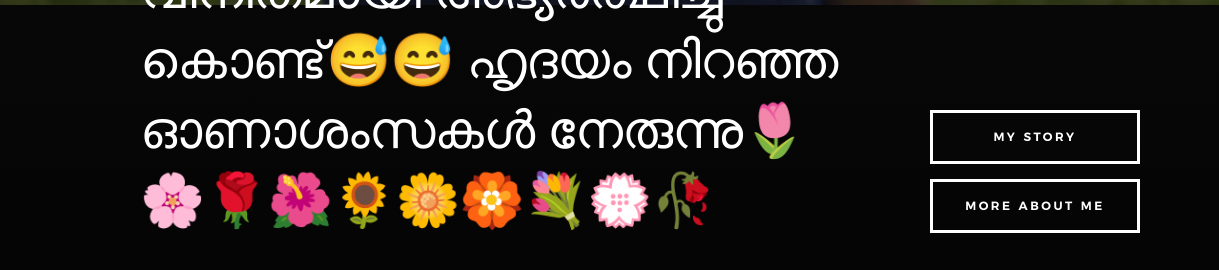
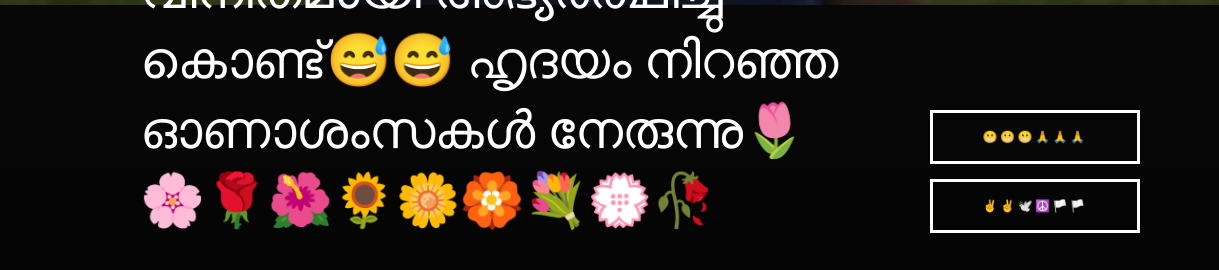
Before and after one commit to subinsunilkumar/test, a plain HTML site: page index.html in a window 1280 px wide. Shown: the part 905-1175 px from the top of the page, 0-1219 px from the left. Drawn offline with Linux system fonts and the light colour scheme.

Commit message:
Update index.html

```diff
--- a/index.html
+++ b/index.html
@@ -73,15 +73,15 @@
 
                 <h1>
                    ഓണാശംസകൾ ജുബീ 🏵️🌹❤️<br>
-                  നീ ഇങ്ങനെ നാട്ടിൽ ഒന്ന് വരാണ്ട് OOTY ലൊക്കെ കറങ്ങി നടന്നോ. കാര്യം അതൊന്നു അല്ല....ഈ site ഉണ്ടാക്കാൻ ഭയങ്കര എളുപ്പം ആയിരുന്നു😌😌... ഇപോ ഇത് എടുത്ത് കളയണ്ടെ എങ്ങനെയാന്നു മറന്നു പോയി.😁😬😬😬ക്ഷമിക്കണം എന്ന് വിനീതമായി അഭ്യർത്ഥിച്ചു കൊണ്ട്😅😅 ഹൃദയം നിറഞ്ഞ ഓണാശംസകൾ നേരുന്നു🌷🌸🌹🌺🌻🌼🏵️💐💮🥀
+                  നീ ഇങ്ങനെ നാട്ടിളു വരാണ്ട് OOTY ലൊക്കെ കറങ്ങി നടന്നോ. കാര്യം അതൊന്നു അല്ല....ഈ site ഉണ്ടാക്കാൻ ഭയങ്കര എളുപ്പം ആയിരുന്നു😌😌... ഇപോ ഇത് എടുത്ത് കളയണ്ടെ എങ്ങനെയാന്നു മറന്നു പോയി.😁😬😬😬ക്ഷമിക്കണം എന്ന് വിനീതമായി അഭ്യർത്ഥിച്ചു കൊണ്ട്😅😅 ഹൃദയം നിറഞ്ഞ ഓണാശംസകൾ നേരുന്നു🌷🌸🌹🌺🌻🌼🏵️💐💮🥀
                 </h1>
 
                 <div class="home-content__buttons">
                     <a href="#works" class="smoothscroll btn btn--stroke">
-                        My Story
+                        😬😬😬🙏🙏🙏
                     </a>
                     <a href="#about" class="smoothscroll btn btn--stroke">
-                        More About Me
+                        ✌️✌️🕊️☮️🏳️🏳️
                     </a>
                 </div>
 
```
